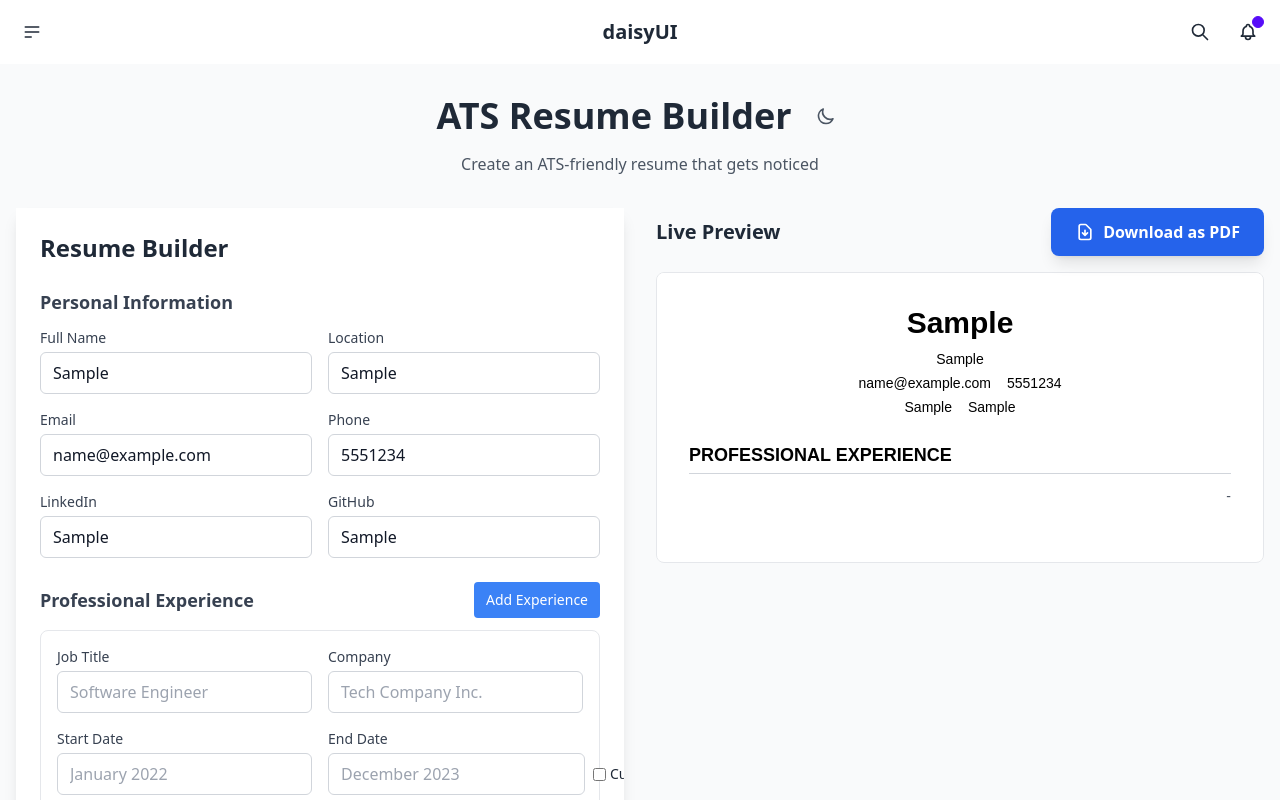
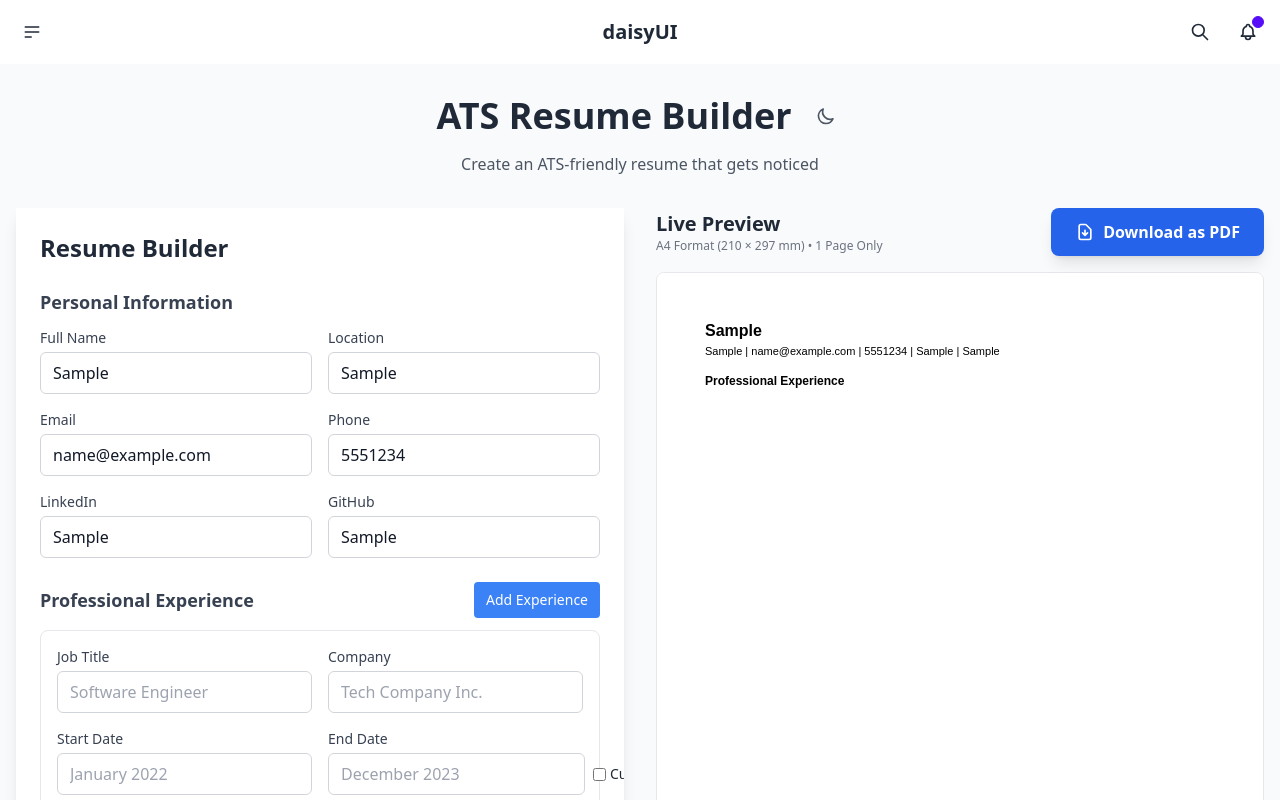
Before and after one commit to iqbalpa/ats-resume-builder, a React (Vite) app: page / in a window 1280 px wide. Both pictures are taken after typing "Sample", "Sample", "name@example.com", "5551234", "Sample", "Sample" into the empty fields and a click on the button "Add Experience". Built offline with nearby package versions, Linux system fonts and the light colour scheme.

Commit message:
pretty good

```diff
--- a/src/components/ResumeForm.tsx
+++ b/src/components/ResumeForm.tsx
@@ -1,8 +1,8 @@
 import { FC, useState } from "react";
-import { useResume, Experience, Education, Project } from "@/contexts/ResumeContext";
+import { useResume, Experience, Education, Project, Certification } from "@/contexts/ResumeContext";
 
 const ResumeForm: FC = () => {
-  const { resumeData, updateHeader, updateExperiences, updateEducation, updateProjects, updateSkills } = useResume();
+  const { resumeData, updateHeader, updateExperiences, updateEducation, updateProjects, updateCertifications, updateSkills } = useResume();
   const [skillsInput, setSkillsInput] = useState(resumeData.skills.join(", "));
 
   const handleHeaderChange = (field: string, value: string) => {
@@ -106,6 +106,27 @@ const ResumeForm: FC = () => {
 
   const removeProject = (id: string) => {
     updateProjects(resumeData.projects.filter(proj => proj.id !== id));
+  };
+
+  const addCertification = () => {
+    const newCertification: Certification = {
+      id: Date.now().toString(),
+      name: "",
+      issuer: "",
+      date: ""
+    };
+    updateCertifications([...resumeData.certifications, newCertification]);
+  };
+
+  const updateCertification = (id: string, field: keyof Certification, value: string) => {
+    const updated = resumeData.certifications.map(cert =>
+      cert.id === id ? { ...cert, [field]: value } : cert
+    );
+    updateCertifications(updated);
+  };
+
+  const removeCertification = (id: string) => {
+    updateCertifications(resumeData.certifications.filter(cert => cert.id !== id));
   };
 
   return (
@@ -441,6 +462,69 @@ const ResumeForm: FC = () => {
           </div>
         </div>
 
+        {/* Certifications */}
+        <div>
+          <div className="flex justify-between items-center mb-3">
+            <h3 className="text-lg font-semibold text-gray-700 dark:text-gray-300">Certifications</h3>
+            <button
+              onClick={addCertification}
+              className="px-3 py-2 bg-blue-500 text-white text-sm rounded hover:bg-blue-600 whitespace-nowrap"
+            >
+              Add Certification
+            </button>
+          </div>
+          <div className="space-y-4">
+            {resumeData.certifications.map((cert) => (
+              <div key={cert.id} className="border border-gray-200 dark:border-gray-700 rounded-lg p-4">
+                <div className="grid grid-cols-1 sm:grid-cols-2 gap-4 mb-4">
+                  <div>
+                    <label className="block text-sm font-medium text-gray-700 dark:text-gray-300 mb-1">
+                      Certification Name
+                    </label>
+                    <input
+                      type="text"
+                      value={cert.name}
+                      onChange={(e) => updateCertification(cert.id, "name", e.target.value)}
+                      className="w-full px-3 py-2 border border-gray-300 dark:border-gray-600 rounded-md focus:outline-none focus:ring-2 focus:ring-blue-500 bg-white dark:bg-gray-800 text-gray-900 dark:text-white"
+                      placeholder="AWS Solutions Architect"
+                    />
+                  </div>
+                  <div>
+                    <label className="block text-sm font-medium text-gray-700 dark:text-gray-300 mb-1">
+                      Issuer
+                    </label>
+                    <input
+                      type="text"
+                      value={cert.issuer}
+                      onChange={(e) => updateCertification(cert.id, "issuer", e.target.value)}
+                      className="w-full px-3 py-2 border border-gray-300 dark:border-gray-600 rounded-md focus:outline-none focus:ring-2 focus:ring-blue-500 bg-white dark:bg-gray-800 text-gray-900 dark:text-white"
+                      placeholder="Amazon Web Services"
+                    />
+                  </div>
+                  <div className="sm:col-span-2">
+                    <label className="block text-sm font-medium text-gray-700 dark:text-gray-300 mb-1">
+                      Date Obtained
+                    </label>
+                    <input
+                      type="text"
+                      value={cert.date}
+                      onChange={(e) => updateCertification(cert.id, "date", e.target.value)}
+                      className="w-full px-3 py-2 border border-gray-300 dark:border-gray-600 rounded-md focus:outline-none focus:ring-2 focus:ring-blue-500 bg-white dark:bg-gray-800 text-gray-900 dark:text-white"
+                      placeholder="March 2023"
+                    />
+                  </div>
+                </div>
+                <button
+                  onClick={() => removeCertification(cert.id)}
+                  className="px-3 py-1 bg-red-500 text-white text-sm rounded hover:bg-red-600"
+                >
+                  Remove Certification
+                </button>
+              </div>
+            ))}
+          </div>
+        </div>
+
         {/* Skills */}
         <div>
           <h3 className="text-lg font-semibold mb-3 text-gray-700 dark:text-gray-300">Skills</h3>
--- a/src/components/ResumePreview.tsx
+++ b/src/components/ResumePreview.tsx
@@ -1,8 +1,9 @@
-import { FC, forwardRef } from "react";
+import { FC, forwardRef, useEffect, useState } from "react";
 import { useResume } from "@/contexts/ResumeContext";
 
 const ResumePreview = forwardRef<HTMLDivElement>((props, ref) => {
   const { resumeData } = useResume();
+  const [isOverflowing, setIsOverflowing] = useState(false);
 
   const formatDateRange = (startDate: string, endDate: string, current: boolean) => {
     if (current) return `${startDate} - Present`;
@@ -15,48 +16,63 @@ const ResumePreview = forwardRef<HTMLDivElement>((props, ref) => {
     return obj !== "";
   };
 
+  // Check for content overflow
+  useEffect(() => {
+    const checkOverflow = () => {
+      if (ref && 'current' in ref && ref.current) {
+        const element = ref.current;
+        const isContentOverflowing = element.scrollHeight > element.clientHeight;
+        setIsOverflowing(isContentOverflowing);
+      }
+    };
+
+    // Check overflow on content changes
+    checkOverflow();
+
+    // Also check on window resize
+    window.addEventListener('resize', checkOverflow);
+    return () => window.removeEventListener('resize', checkOverflow);
+  }, [resumeData, ref]);
+
   return (
-    <div ref={ref} className="bg-white p-4 md:p-8 shadow-lg max-w-4xl mx-auto text-black no-page-break" style={{fontFamily: 'Arial, sans-serif', lineHeight: '1.4'}}>
+    <div ref={ref} className="bg-white shadow-lg mx-auto text-black no-page-break relative" style={{fontFamily: 'Arial, Helvetica, sans-serif', width: '210mm', height: '297mm', overflow: 'hidden', fontSize: '11px', lineHeight: '1.3', padding: '0.5in'}}>
       {/* Header Section */}
-      <header className="mb-6">
-        <h1 className="text-2xl md:text-3xl font-bold text-center mb-2">
+      <header className="mb-4">
+        <h1 style={{fontSize: '16px', fontWeight: 'bold', marginBottom: '2px'}}>
           {resumeData.header.name || "Your Name"}
         </h1>
-        <div className="text-center text-sm space-y-1">
-          {resumeData.header.location && <div>{resumeData.header.location}</div>}
-          <div className="flex flex-col sm:flex-row sm:justify-center sm:space-x-4 space-y-1 sm:space-y-0">
-            {resumeData.header.email && <span>{resumeData.header.email}</span>}
-            {resumeData.header.phone && <span>{resumeData.header.phone}</span>}
-          </div>
-          <div className="flex flex-col sm:flex-row sm:justify-center sm:space-x-4 space-y-1 sm:space-y-0">
-            {resumeData.header.linkedin && <span>{resumeData.header.linkedin}</span>}
-            {resumeData.header.github && <span>{resumeData.header.github}</span>}
-          </div>
+        <div style={{fontSize: '11px'}}>
+          {[
+            resumeData.header.location,
+            resumeData.header.email,
+            resumeData.header.phone,
+            resumeData.header.linkedin,
+            resumeData.header.github
+          ].filter(Boolean).join(' | ')}
         </div>
       </header>
 
       {/* Professional Experience Section */}
       {hasContent(resumeData.experiences) && (
-        <section className="mb-6">
-          <h2 className="text-lg font-bold mb-3 border-b border-gray-300 pb-1">
-            PROFESSIONAL EXPERIENCE
+        <section className="mb-3">
+          <h2 style={{fontSize: '12px', fontWeight: 'bold', marginBottom: '4px'}}>
+            Professional Experience
           </h2>
-          <div className="space-y-4">
-            {resumeData.experiences.map((exp) => (
-              <div key={exp.id}>
-                <div className="flex justify-between items-start mb-1">
-                  <div>
-                    <h3 className="font-semibold">{exp.role}</h3>
-                    <p className="text-sm font-medium">{exp.company}</p>
+          <div>
+            {resumeData.experiences.map((exp, index) => (
+              <div key={exp.id} className={index > 0 ? "mt-3" : ""}>
+                <div style={{marginBottom: '2px'}}>
+                  <strong>{exp.company}</strong>
+                  {exp.company && exp.role && " / "}
+                  {exp.role}
+                  <div style={{fontSize: '10px', fontStyle: 'italic', color: '#666', marginTop: '1px'}}>
+                    {exp.startDate} {exp.startDate && (exp.endDate || exp.current) && "–"} {exp.current ? "current" : exp.endDate}
                   </div>
-                  <p className="text-sm text-gray-600">
-                    {formatDateRange(exp.startDate, exp.endDate, exp.current)}
-                  </p>
                 </div>
                 {exp.bullets.length > 0 && (
-                  <ul className="list-disc list-inside space-y-1 text-sm ml-4">
+                  <ul style={{paddingLeft: '12px', margin: 0}}>
                     {exp.bullets.map((bullet, bulletIndex) => (
-                      bullet.trim() && <li key={bulletIndex}>{bullet}</li>
+                      bullet.trim() && <li key={bulletIndex} style={{marginBottom: '1px'}}>{bullet}</li>
                     ))}
                   </ul>
                 )}
@@ -68,20 +84,20 @@ const ResumePreview = forwardRef<HTMLDivElement>((props, ref) => {
 
       {/* Education Section */}
       {hasContent(resumeData.education) && (
-        <section className="mb-6">
-          <h2 className="text-lg font-bold mb-3 border-b border-gray-300 pb-1">
-            EDUCATION
+        <section className="mb-3">
+          <h2 style={{fontSize: '12px', fontWeight: 'bold', marginBottom: '4px'}}>
+            Education
           </h2>
-          <div className="space-y-2">
+          <div>
             {resumeData.education.map((edu) => (
-              <div key={edu.id} className="flex justify-between items-start">
+              <div key={edu.id} style={{marginBottom: '2px'}}>
                 <div>
-                  <h3 className="font-semibold">{edu.degree}</h3>
-                  <p className="text-sm">{edu.school}</p>
+                  <strong>{edu.school}</strong>
+                  <div style={{fontSize: '11px'}}>{edu.degree}</div>
+                  <div style={{fontSize: '10px', fontStyle: 'italic', color: '#666'}}>
+                    {edu.startDate} {edu.startDate && edu.endDate && "–"} {edu.endDate}
+                  </div>
                 </div>
-                <p className="text-sm text-gray-600">
-                  {formatDateRange(edu.startDate, edu.endDate, false)}
-                </p>
               </div>
             ))}
           </div>
@@ -90,15 +106,17 @@ const ResumePreview = forwardRef<HTMLDivElement>((props, ref) => {
 
       {/* Projects & Achievements Section */}
       {hasContent(resumeData.projects) && (
-        <section className="mb-6">
-          <h2 className="text-lg font-bold mb-3 border-b border-gray-300 pb-1">
-            PROJECTS & ACHIEVEMENTS
+        <section className="mb-3">
+          <h2 style={{fontSize: '12px', fontWeight: 'bold', marginBottom: '4px'}}>
+            Projects & Achievements
           </h2>
-          <div className="space-y-2">
+          <div>
             {resumeData.projects.map((project) => (
-              <div key={project.id}>
-                <h3 className="font-semibold text-sm">{project.name}</h3>
-                <p className="text-sm ml-4">{project.description}</p>
+              <div key={project.id} style={{marginBottom: '3px'}}>
+                <div><strong>{project.name}</strong></div>
+                <div style={{fontSize: '11px', marginLeft: '0px'}}>
+                  {project.description}
+                </div>
               </div>
             ))}
           </div>
@@ -107,12 +125,12 @@ const ResumePreview = forwardRef<HTMLDivElement>((props, ref) => {
 
       {/* Skills Section */}
       {hasContent(resumeData.skills) && (
-        <section className="mb-6">
-          <h2 className="text-lg font-bold mb-3 border-b border-gray-300 pb-1">
-            SKILLS
+        <section className="mb-3">
+          <h2 style={{fontSize: '12px', fontWeight: 'bold', marginBottom: '4px'}}>
+            Skills
           </h2>
-          <div className="text-sm">
-            {resumeData.skills.join(" • ")}
+          <div style={{fontSize: '11px'}}>
+            {resumeData.skills.join(", ")}
           </div>
         </section>
       )}
@@ -122,9 +140,20 @@ const ResumePreview = forwardRef<HTMLDivElement>((props, ref) => {
        !hasContent(resumeData.experiences) &&
        !hasContent(resumeData.education) &&
        !hasContent(resumeData.projects) &&
+       !hasContent(resumeData.certifications) &&
        !hasContent(resumeData.skills) && (
         <div className="text-center py-12 text-gray-500">
           <p>Start filling out the form to see your resume preview</p>
+        </div>
+      )}
+
+      {/* Overflow warning */}
+      {isOverflowing && (
+        <div className="absolute bottom-0 left-0 right-0 bg-red-500 text-white text-xs px-2 py-1 flex items-center justify-center">
+          <svg className="w-4 h-4 mr-1" fill="currentColor" viewBox="0 0 20 20">
+            <path fillRule="evenodd" d="M8.257 3.099c.765-1.36 2.722-1.36 3.486 0l5.58 9.92c.75 1.334-.213 2.98-1.742 2.98H4.42c-1.53 0-2.493-1.646-1.743-2.98l5.58-9.92zM11 13a1 1 0 11-2 0 1 1 0 012 0zm-1-8a1 1 0 00-1 1v3a1 1 0 002 0V6a1 1 0 00-1-1z" clipRule="evenodd" />
+          </svg>
+          Content exceeds 1 page - reduce content to fit A4 format
         </div>
       )}
     </div>
--- a/src/pages/Home/ui/Page/Page.tsx
+++ b/src/pages/Home/ui/Page/Page.tsx
@@ -25,7 +25,10 @@ const Home: FC = () => {
             <div className="order-1 xl:order-2">
               <div className="xl:sticky xl:top-8">
                 <div className="flex flex-col sm:flex-row sm:justify-between sm:items-center mb-4 space-y-2 sm:space-y-0">
-                  <h2 className="text-lg md:text-xl font-semibold text-gray-800 dark:text-white">Live Preview</h2>
+                  <div>
+                    <h2 className="text-lg md:text-xl font-semibold text-gray-800 dark:text-white">Live Preview</h2>
+                    <p className="text-xs text-gray-500 dark:text-gray-400">A4 Format (210 × 297 mm) • 1 Page Only</p>
+                  </div>
                   <DownloadButton resumeElementRef={resumeRef} />
                 </div>
                 <div className="bg-white border rounded-lg overflow-hidden">
--- a/src/utils/pdfGenerator.ts
+++ b/src/utils/pdfGenerator.ts
@@ -14,7 +14,7 @@ export interface PDFOptions {
 export const generatePDF = (element: HTMLElement, options: PDFOptions = {}) => {
   const {
     filename = 'resume.pdf',
-    margin = 0.5,
+    margin = 12.7, // Default A4 margin in mm (0.5 inch)
     pagebreak = {
       mode: ['avoid-all', 'css', 'legacy'],
       before: '.page-break-before',
@@ -34,11 +34,11 @@ export const generatePDF = (element: HTMLElement, options: PDFOptions = {}) => {
       scrollX: 0,
       scrollY: 0,
       width: element.scrollWidth,
-      height: element.scrollHeight
+      height: Math.min(element.scrollHeight, 842) // A4 height in pixels at 96dpi ≈ 842px
     },
     jsPDF: {
-      unit: 'in',
-      format: 'letter',
+      unit: 'mm',
+      format: 'a4',
       orientation: 'portrait',
       compress: true
     },
@@ -48,9 +48,9 @@ export const generatePDF = (element: HTMLElement, options: PDFOptions = {}) => {
   // Clone the element to avoid modifying the original
   const clonedElement = element.cloneNode(true) as HTMLElement;
 
-  // Apply PDF-specific styles to ensure ATS compatibility
-  clonedElement.style.width = '8.5in';
-  clonedElement.style.maxWidth = '8.5in';
+  // Apply PDF-specific styles to ensure ATS compatibility (A4 width: 210mm ≈ 8.27in)
+  clonedElement.style.width = '210mm';
+  clonedElement.style.maxWidth = '210mm';
   clonedElement.style.backgroundColor = '#ffffff';
   clonedElement.style.color = '#000000';
   clonedElement.style.fontFamily = 'Arial, sans-serif';
@@ -76,10 +76,14 @@ export const downloadResumeAsPDF = (resumeElement: HTMLElement, candidateName?:
 
   return generatePDF(resumeElement, {
     filename,
-    margin: [0.5, 0.5, 0.5, 0.5], // top, right, bottom, left
+    margin: [12.7, 12.7, 12.7, 12.7], // A4 margins in mm (0.5in = 12.7mm)
     pagebreak: {
       mode: ['avoid-all'],
       avoid: '.no-page-break'
-    }
+    },
+    // Additional options to ensure single page
+    enableLinks: false,
+    width: 210, // A4 width in mm
+    height: 297 // A4 height in mm
   });
 };
--- a/tailwind.config.js
+++ b/tailwind.config.js
@@ -3,7 +3,11 @@ export default {
   content: ["./index.html", "./src/**/*.{js,ts,jsx,tsx}"],
   darkMode: 'class',
   theme: {
-    extend: {},
+    extend: {
+      fontFamily: {
+        'arial': ['Arial', 'Helvetica', 'sans-serif'],
+      }
+    },
   },
   plugins: [require("daisyui")],
 };
```
